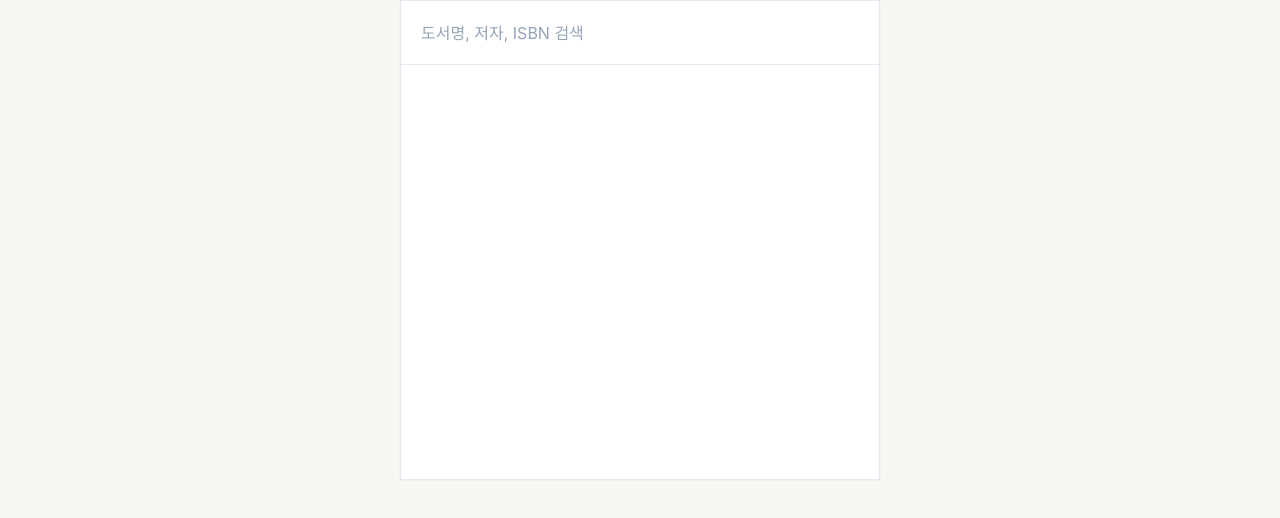
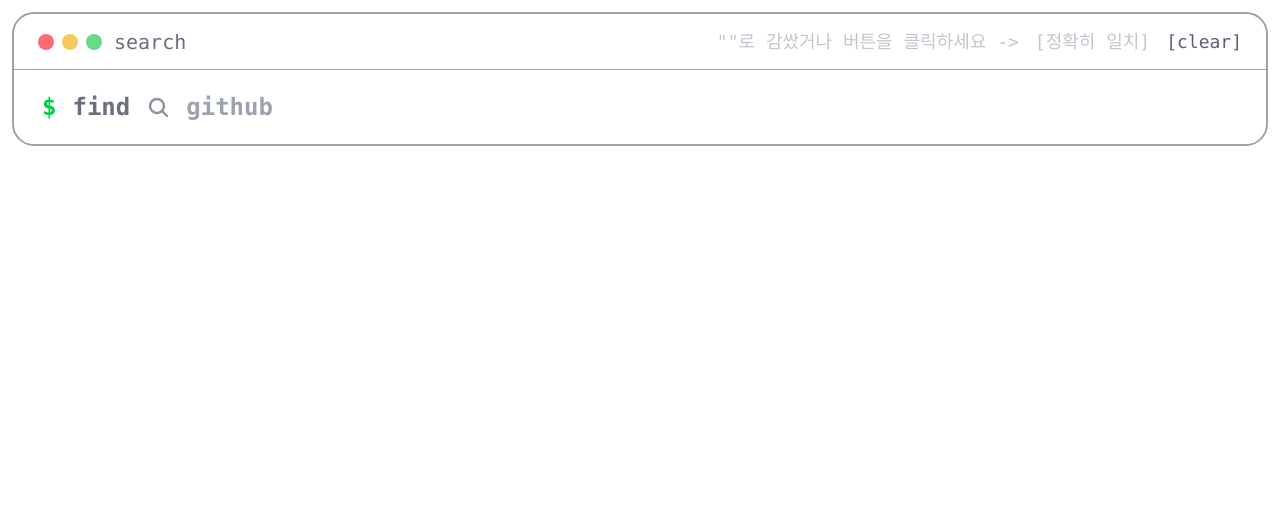
Before and after one commit to yujinl9654/notion-book-search, a React (Vite) app: page / in a window 1280 px wide. Shown: the top 518 px of the page. Built offline with nearby package versions, Linux system fonts and the light colour scheme.

Commit message:
[impv] 도서 검색 UI를 터미널형 프레임으로 개선

```diff
--- a/src/features/book-search/ui/SearchPanel.tsx
+++ b/src/features/book-search/ui/SearchPanel.tsx
@@ -4,28 +4,86 @@ interface SearchPanelProps {
   inputValue: string;
   isSubmitting: boolean;
   onChange: ChangeEventHandler<HTMLInputElement>;
+  onClear: () => void;
 }
 
 export default function SearchPanel({
   inputValue,
   isSubmitting,
   onChange,
+  onClear,
 }: SearchPanelProps) {
   return (
-    <section className="shrink-0">
+    <section className="shrink-0 font-mono">
+      <div className="flex h-14 items-center border-b border-[#9ca3af] px-6">
+        <div className="flex items-center gap-2">
+          <span
+            aria-hidden="true"
+            className="h-4 w-4 rounded-full bg-[#ff6b74]"
+          />
+          <span
+            aria-hidden="true"
+            className="h-4 w-4 rounded-full bg-[#f6c95b]"
+          />
+          <span
+            aria-hidden="true"
+            className="h-4 w-4 rounded-full bg-[#68d989]"
+          />
+          <span className="ml-1 text-xl tracking-normal text-[#69707d]">
+            search
+          </span>
+        </div>
+
+        <div className="ml-auto hidden items-center gap-4 text-lg text-[#c2c6ce] md:flex">
+          <span>&quot;&quot;로 감쌌거나 버튼을 클릭하세요 -&gt;</span>
+          <span>[정확히 일치]</span>
+          <button
+            className="text-[#596171] transition hover:text-[#111827] focus-visible:outline focus-visible:outline-2 focus-visible:outline-offset-2 focus-visible:outline-[#9ca3af]"
+            onClick={onClear}
+            type="button"
+          >
+            [clear]
+          </button>
+        </div>
+      </div>
+
+      <div className="flex h-[74px] items-center gap-4 px-7">
+        <span
+          aria-hidden="true"
+          className="text-2xl font-semibold text-[#00cf45]"
+        >
+          $
+        </span>
+        <span className="text-2xl font-semibold text-[#69707d]">find</span>
+        <svg
+          aria-hidden="true"
+          className="h-6 w-6 shrink-0 text-[#8c939f]"
+          fill="none"
+          viewBox="0 0 24 24"
+        >
+          <path
+            d="m21 21-4.35-4.35m1.35-5.65a7 7 0 1 1-14 0 7 7 0 0 1 14 0Z"
+            stroke="currentColor"
+            strokeLinecap="round"
+            strokeLinejoin="round"
+            strokeWidth="2.4"
+          />
+        </svg>
+
         <label className="sr-only" htmlFor="book-search-input">
           도서 검색어
         </label>
         <input
           aria-busy={isSubmitting}
           autoComplete="off"
-        className="h-16 w-full rounded-none border-0 border-b border-slate-200 bg-white px-5 text-base text-slate-950 outline-none transition placeholder:text-slate-400 focus:border-slate-400"
+          className="h-full min-w-0 flex-1 border-0 bg-transparent text-2xl font-semibold tracking-normal text-[#111827] outline-none placeholder:text-[#9ca3af]"
           id="book-search-input"
           name="query"
           onChange={onChange}
-        placeholder="도서명, 저자, ISBN 검색"
+          placeholder="github"
           value={inputValue}
         />
+      </div>
     </section>
   );
 }
--- a/src/pages/book-search/ui/BookSearchPage.tsx
+++ b/src/pages/book-search/ui/BookSearchPage.tsx
@@ -132,23 +132,28 @@ export default function BookSearchPage() {
     setInputValue(event.target.value);
   }
 
+  function handleClear() {
+    setInputValue("");
+  }
+
   const isSubmitting = requestState.status === "loading";
 
   return (
-    <main className="min-h-screen bg-[#f7f7f5] text-slate-950">
-      <div className="mx-auto w-[480px]">
+    <main className="min-h-screen bg-white px-3 py-3 text-slate-950">
+      <div className="mx-auto w-full max-w-[2048px]">
         <section
-          className="flex h-[480px] w-[480px] flex-col overflow-hidden border border-slate-200 bg-white p-0 shadow-sm"
+          className="flex w-full flex-col overflow-hidden rounded-[22px] border-2 border-[#9ca3af] bg-white p-0"
           data-testid="book-search-widget"
         >
           <SearchPanel
             inputValue={inputValue}
             isSubmitting={isSubmitting}
             onChange={handleChange}
+            onClear={handleClear}
           />
 
           <div
-            className="min-h-0 flex-1 overflow-y-auto bg-white p-2"
+            className="max-h-[420px] min-h-0 overflow-y-auto bg-white px-4 pb-4 empty:hidden"
             data-testid="book-search-results"
           >
             {requestState.status === "success" ? (
```
Also changed, not shown: 5 other files (tests, documents, lock files or other folders). Lines whose indentation alone changed are shown as unchanged.
